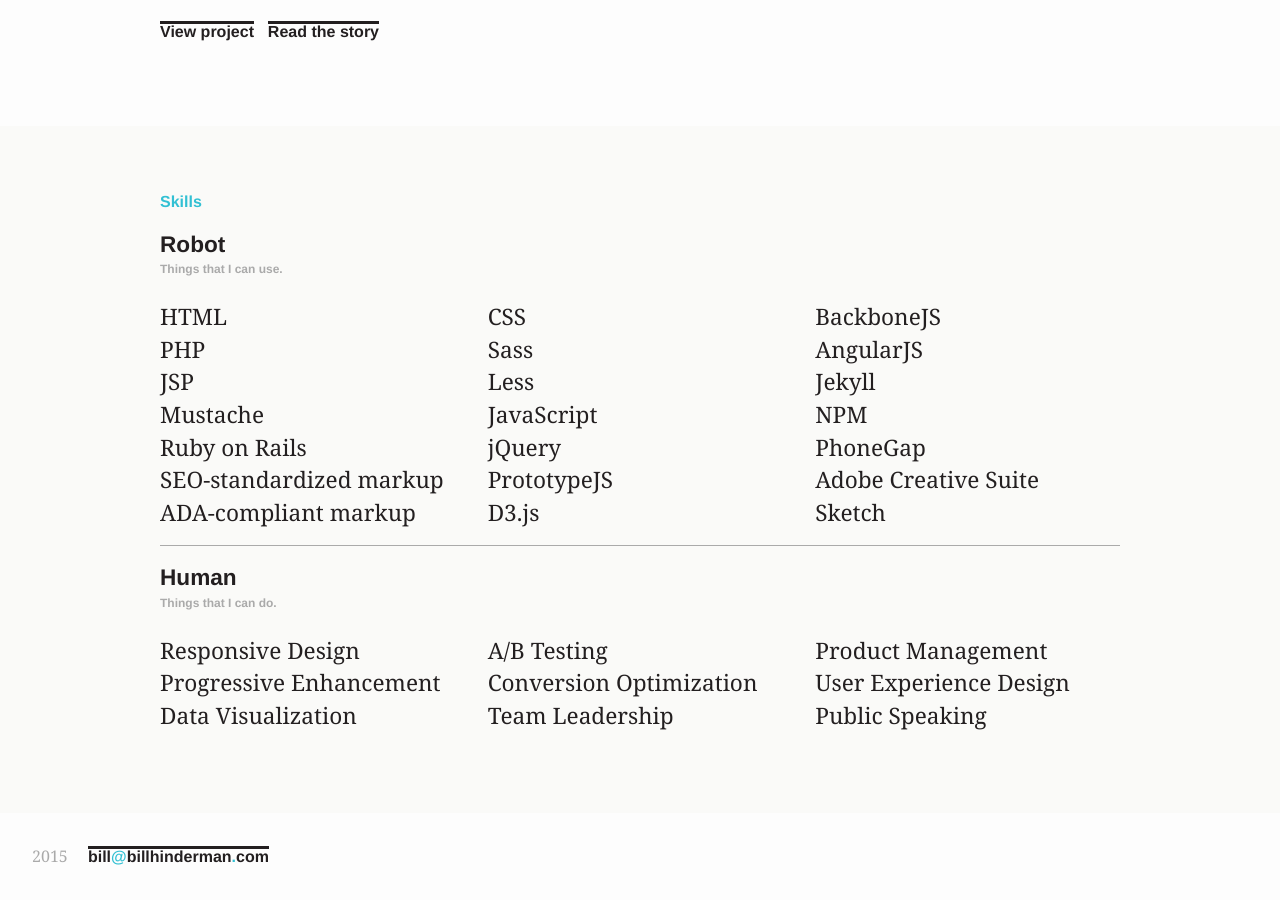
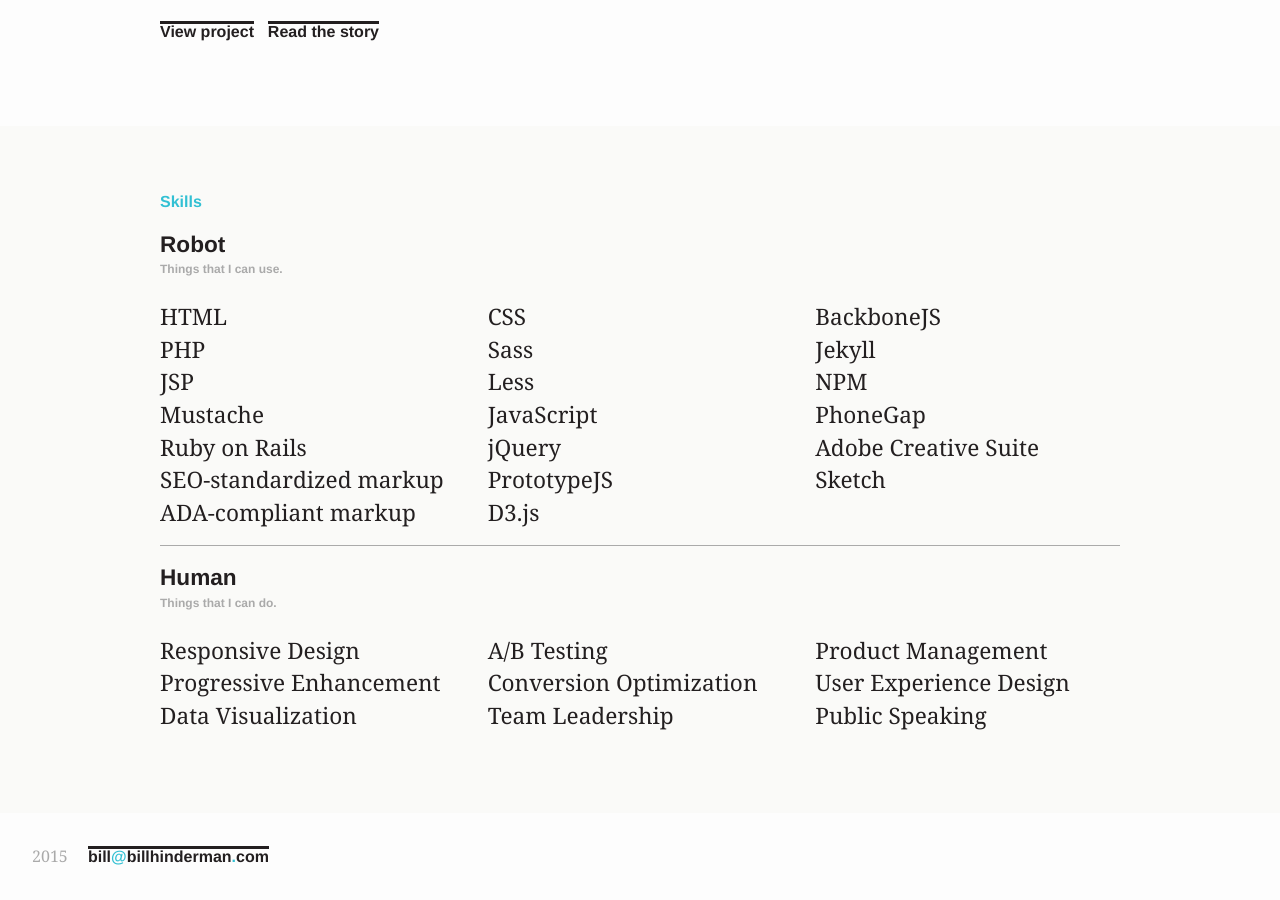
Before and after one commit to billHinderman/resume, a Jekyll site: the page built from index.html, in a window 1280 px wide and 900 px high, scrolled down 6049 px. Built offline with Jekyll 4.4.1, drawn with Linux system fonts in a browser that asks for light colours.

Commit message:
no angular

```diff
--- a/_includes/section-skill.html
+++ b/_includes/section-skill.html
@@ -23,7 +23,6 @@
           <li>PrototypeJS</li>
           <li>D3.js</li>
           <li>BackboneJS</li>
-          <li>AngularJS</li>
 
 
           <li>Jekyll</li>
```
Also changed, not shown: 2 other files.
